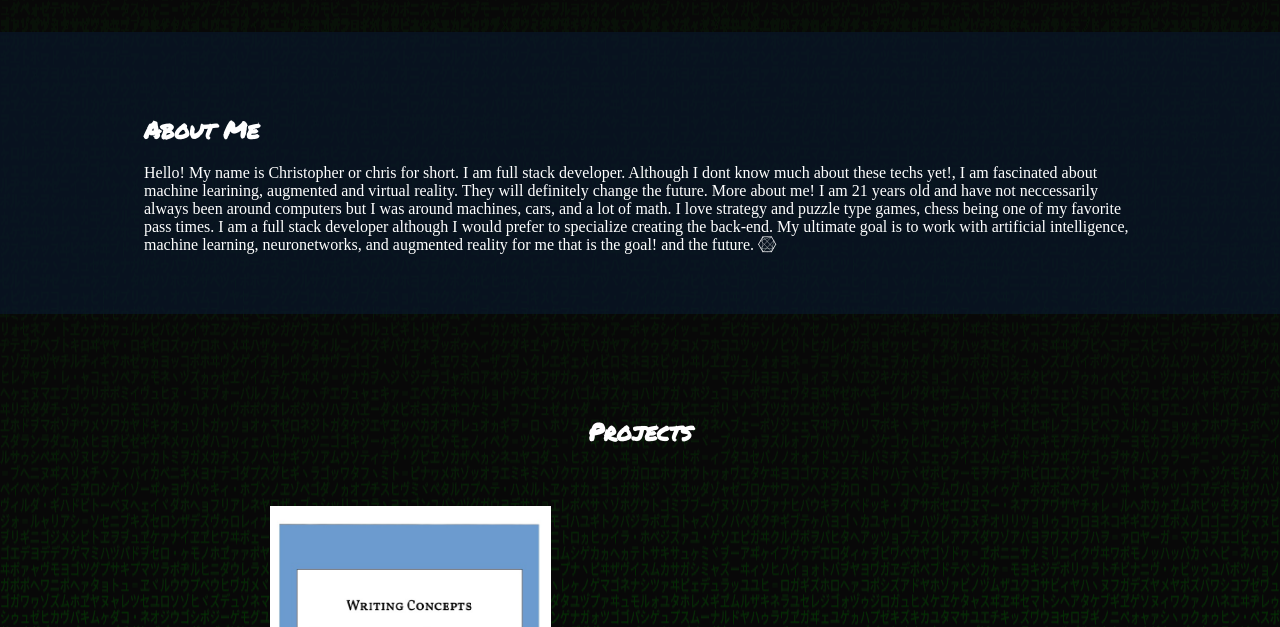
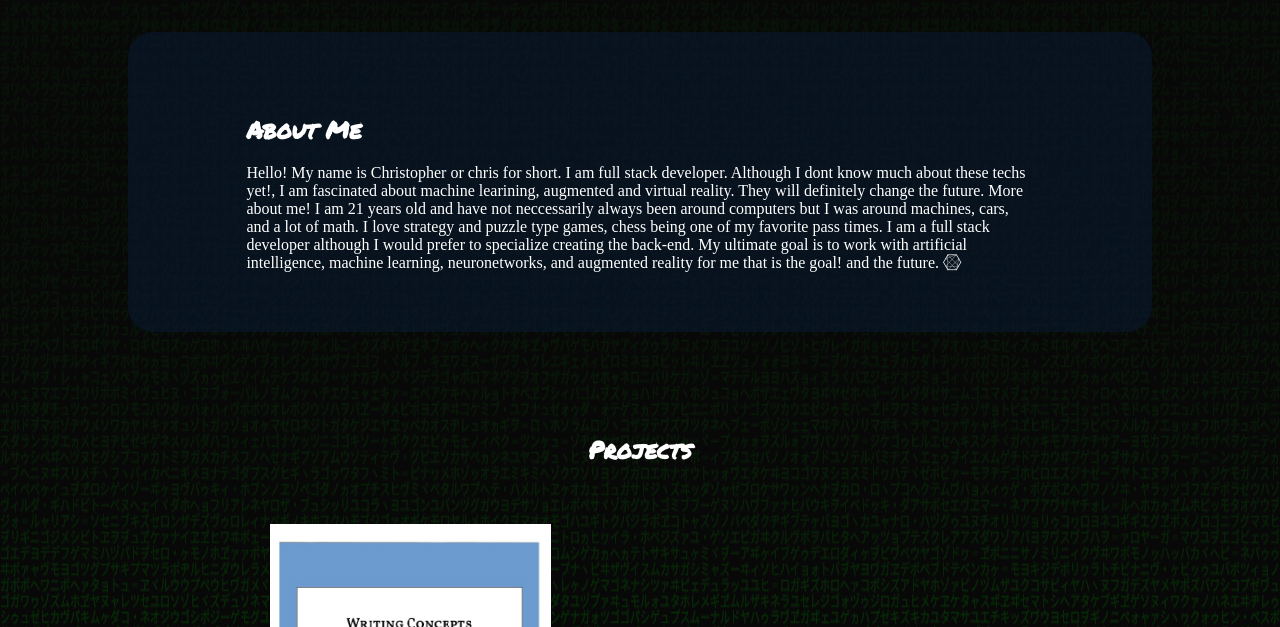
Before and after one commit to ChrisGantz/chris-portfolio, a React app: page / in a window 1280 px wide. Shown: the part 145-772 px from the top of the page. Built offline with nearby package versions, Linux system fonts and the light colour scheme; a web font is replaced by a local one.

Commit message:
added css

```diff
--- a/src/css/main.css
+++ b/src/css/main.css
@@ -117,6 +117,11 @@ nav > h2 {
   margin: 0 auto;
   width: 80%
 }
+  .about-me {
+    width: 80%;
+    margin: 0 auto;
+    border-radius: 25px;
+  }
 }
 
 img {
```
